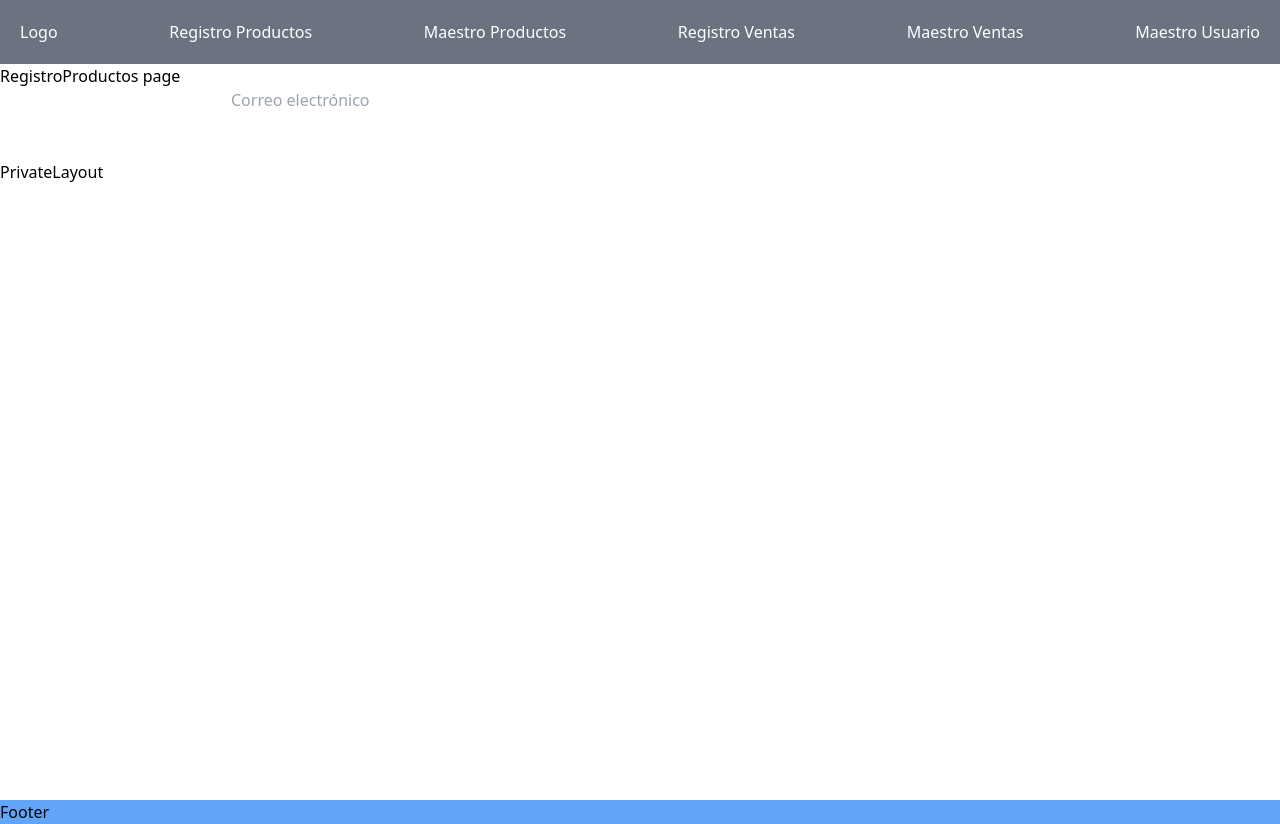
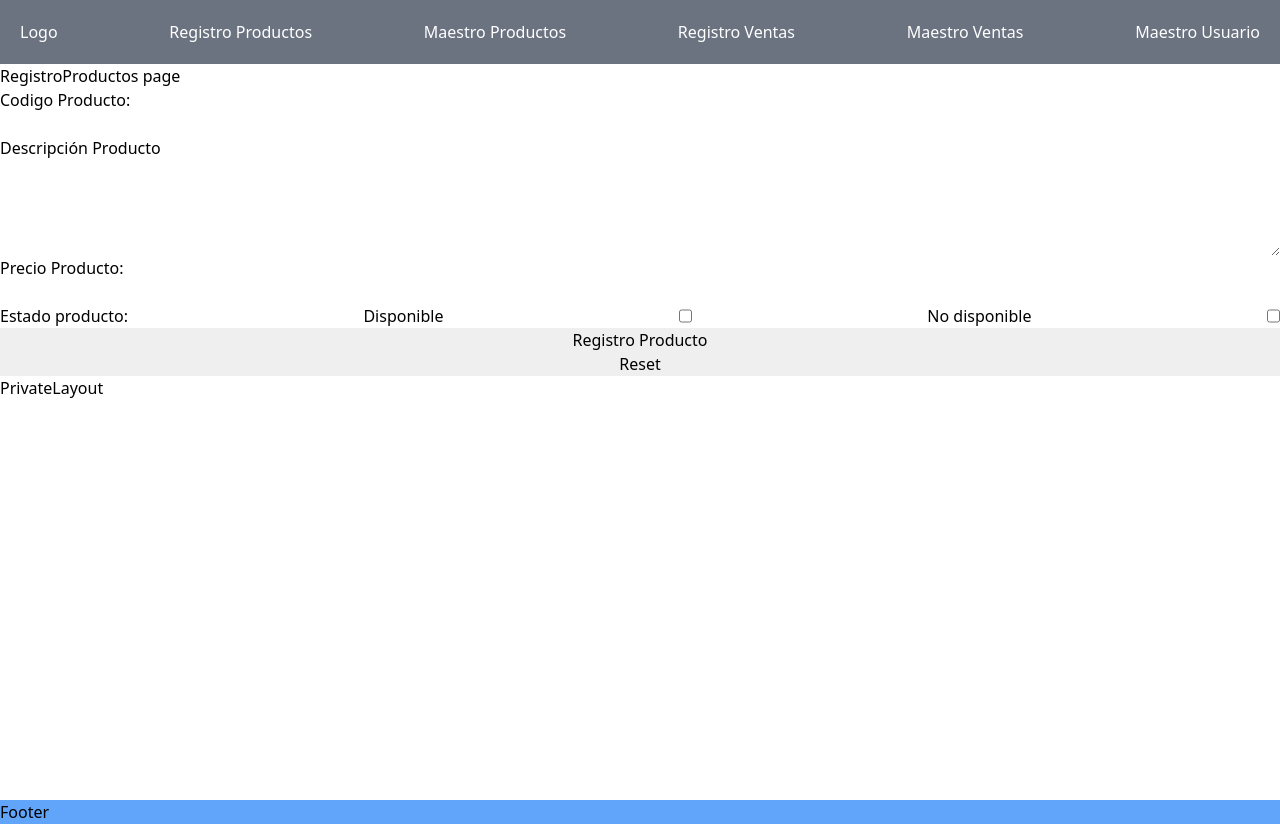
Before and after one commit to JhonHayden/WebTradingProject, a React (Create React App) app: page /administracion/registroproductos in a window 1280 px wide. Built offline with nearby package versions, Linux system fonts and the light colour scheme.

Commit message:
contenidorequerido de la pagina registro producto, solo html y estilo muy basico terminado

```diff
--- a/src/layouts/PrivateLayout.jsx
+++ b/src/layouts/PrivateLayout.jsx
@@ -6,7 +6,7 @@ const PrivateLayout = ({children}) => {
     return (
         <div className='flex flex-col justify-between h-screen '>
             <Navbar/>
-            <div className='h-full  '>
+            <div className='h-full'>
                 <main className='h-full'>
                     {children}
                     PrivateLayout
--- a/src/pages/administracion/RegistroProductos.jsx
+++ b/src/pages/administracion/RegistroProductos.jsx
@@ -5,19 +5,23 @@ const RegistroProductos = () => {
         <div>
             RegistroProductos page
 
+            <form className='flex flex-col' >
+                <label htmlFor="codigoProducto">Codigo Producto: </label>
+                <input type="text" name='codigoProducto' />
+                <label htmlFor="descripcionProduct">Descripción Producto</label>
+                <textarea name="descripcionProduct" id="descripcionProduct  " cols="40" rows="4"></textarea>
+                <label htmlFor="precioUnitario">Precio Producto: </label>
+                <input type="text" name='precioUnitario' />
+                <div className='flex justify-between'>
+                    <span>Estado producto:</span>
+                    <label for="Disponible">Disponible</label>
+                    <input type="checkbox" id='Disponible' name='Disponible' value="true" />
+                    <label for="noDisponible">No disponible</label>
+                    <input type="checkbox" id="noDisponible" name="noDisponible" value="false" />
+                </div>
 
-            <form>
-                <input type="text" />
-                <input type='email' placeholder='Correo electrónico'/>
-                <input type="text" />
-                <input type="text" />
-                <input type="text" />
-                <input type="text" />
-                <input type="text" />
-                <input type="text" />
-                <input type="text" />
-                <input type="text" />
-                <input type="text" />
+                <input type="submit" value='Registro Producto' />
+                <input type="reset"></input>
             </form>
 
         </div>
--- a/src/pages/administracion/RegistroVentas.jsx
+++ b/src/pages/administracion/RegistroVentas.jsx
@@ -2,10 +2,10 @@ import React from 'react'
 
 const RegistroVentas = () => {
     return (
-        <div className='justify-center justify-items-center'>
+        <div >
             pagina RegistroVentas
 
-            <form className='flex flex-col  '>
+            <form  className='flex flex-col'>
                 <label htmlFor="fecha">Fecha Venta: </label>
                 <input type="date" placeholder='dd/mm/aa' name='fecha' />
                 <label htmlFor="codigoVenta">Codigo Venta</label>
@@ -32,6 +32,7 @@ const RegistroVentas = () => {
                 <input type="text" name='valorTotal' />
                 <label htmlFor="codigoProducto">Codigo Producto: </label>
                 <input type="submit" value='Registro Venta' />
+                <input type="reset"></input>
 
             </form>
 
```
